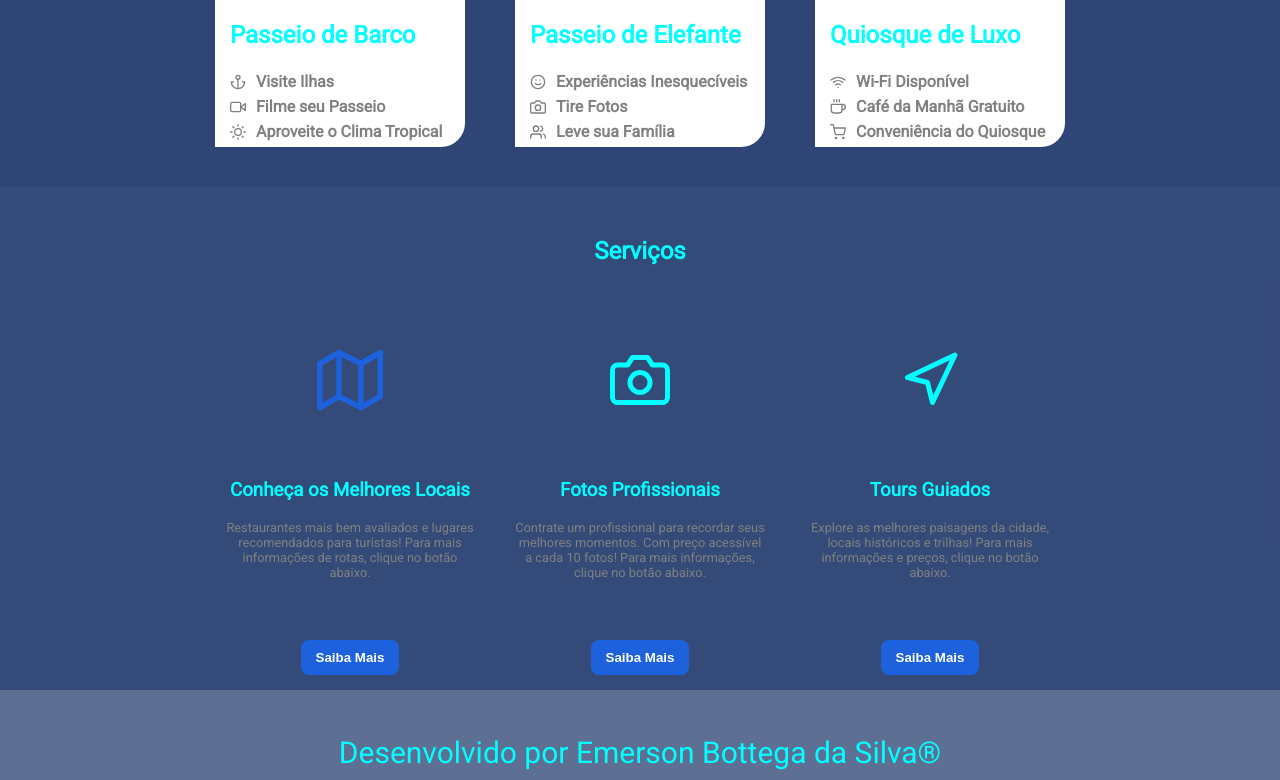
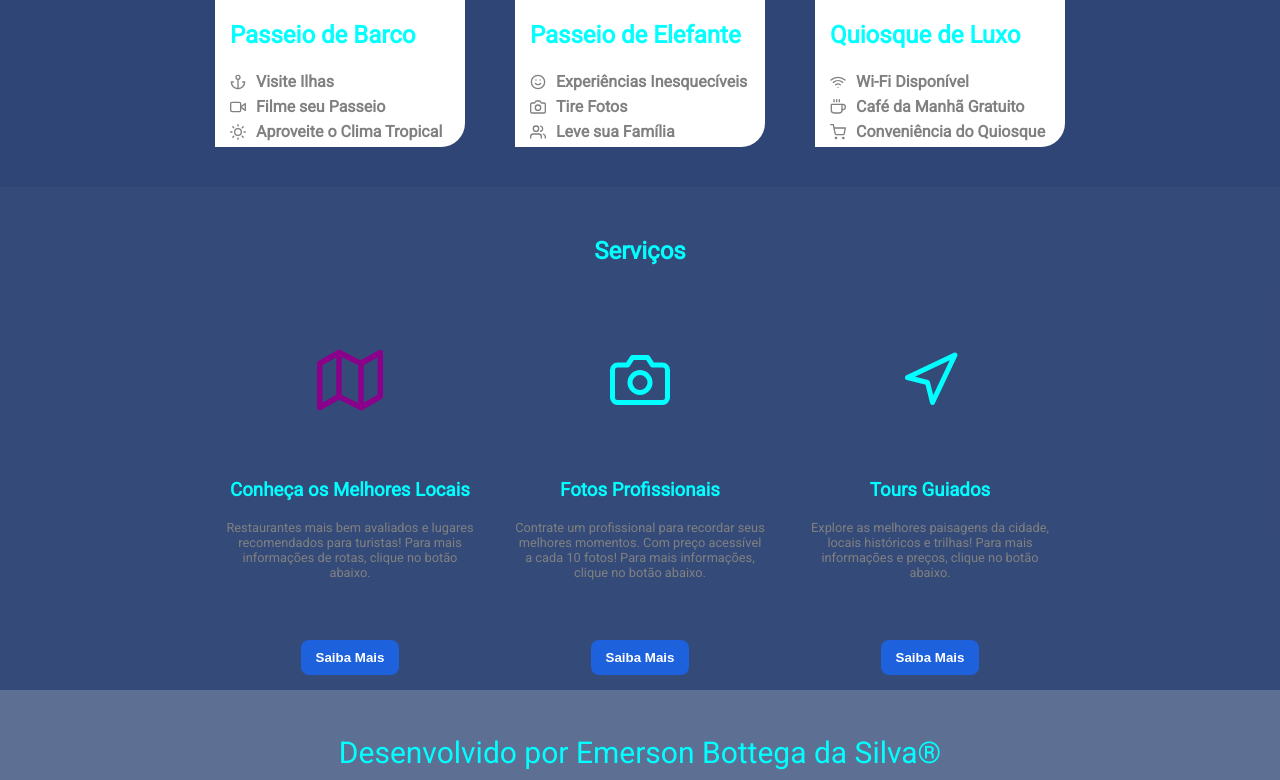
Before and after one commit to EmersonBottega/siteviagens_WEBI-2023, a plain HTML site: page index.html in a window 1280 px wide. In both pictures the pointer is over the icon 350 px from the left and 1619 px from the top of the page. Shown: the part 1239-2019 px from the top of the page. Drawn offline with nearby package versions, Linux system fonts and the light colour scheme.

Commit message:
Terminando estilização

```diff
--- a/style.css
+++ b/style.css
@@ -183,7 +183,7 @@ header nav p {
 }
 
 .servicos .card svg:hover {
-    stroke: #1d61dd;
+    stroke: darkmagenta;
     transform: scale(1.1);
 }
 
```
